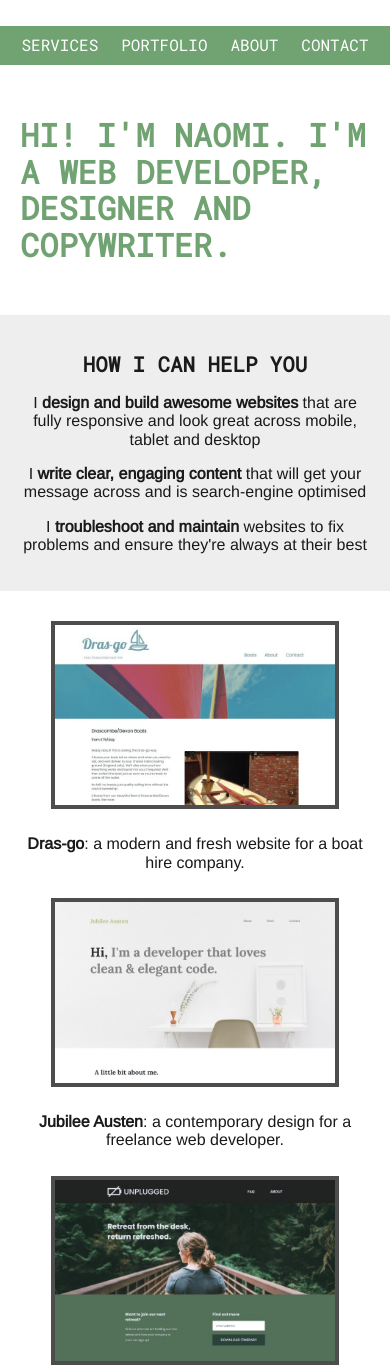
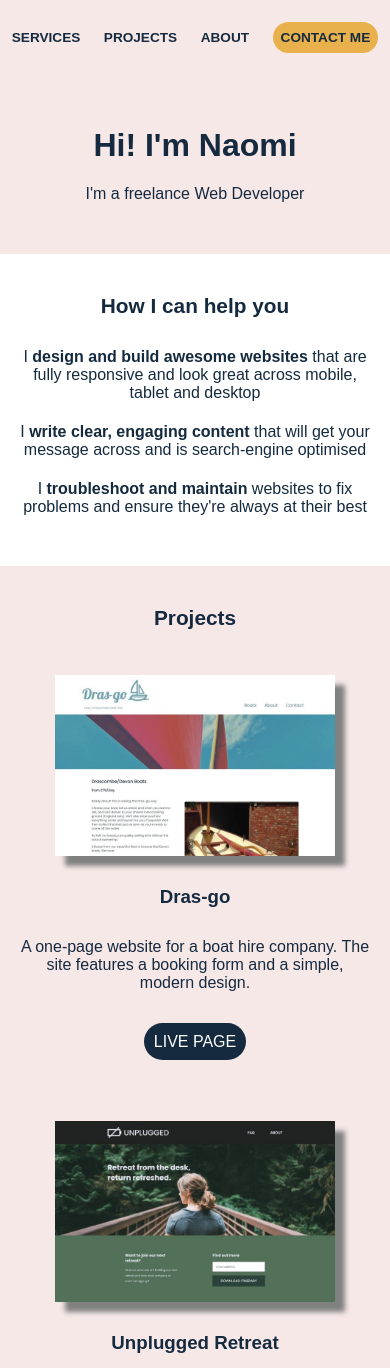
Before and after one commit to naomifathers/my-website, a website built with Parcel: page index.html in a window 390 px wide. Shown: the top 1368 px of the page. Built offline with nearby package versions, Linux system fonts and the light colour scheme; a web font is replaced by a local one.

Commit message:
Redesigned mobile site

```diff
--- a/css/main.css
+++ b/css/main.css
@@ -89,26 +89,31 @@ textarea {
 
   /* UNIVERSAL STYLES */
 
+  * {
+    margin: 0;
+    padding: 0;
+  }
+
    body,
    html {
-     color: #1a1a1a;
-     font-family: 'Arimo', sans-serif;
+     color: #152A3E;
+     font-family: 'Lekton', sans-serif;
      font-size: 16px;
      text-align: center;
    }
 
    a:link,
    a:visited {
-     color: #fff;
-     font-family: 'Roboto Mono', sans-serif;
+     color: #152A3E;
+     font-weight: bold;
      text-decoration: none;
      text-transform: uppercase;
    }
 
    h1,
-   h2 {
-     font-family: 'Roboto Mono', sans-serif;
-     text-transform: uppercase;
+   h2,
+   h3 {
+     font-family: 'Lexend Tera', sans-serif;
    }
 
    h2 {
@@ -117,53 +122,99 @@ textarea {
 
    footer,
    section {
-     padding: 20px;
+     padding: 40px 20px;
    }
 
    ul {
-     background-color: #71a372;
      display: flex;
      justify-content: space-around;
      list-style-type: none;
-     padding: 10px;
+  }
 
+  p {
+    padding: 10px 0;
+  }
+
+  section h2 {
+    padding-bottom: 20px;
+  }
+
+  section h3 {
+    padding: 20px;
   }
 
   /* HEADER */
 
+  header {
+    background-color: #F7E8E8;
+  }
+
   nav {
-     padding-top: 10px;
+    padding: 30px 0 60px;
   }
+
+  nav li {
+    font-size: .85rem;
+  }
+
+  nav span {
+    background-color: #e8b14c;
+    border-radius: 30px;
+    padding: 8px;
+  }
+
+  h1 {
+    background-color: #F7E8E8;
+    font-size: 1.8em;
+    margin: 0 0 30px;
+ }
+
+ header p {
+   padding: 0 0 50px;
+ }
 
    /* MAIN */
 
-   h1 {
-     font-size: 1.8em;
-     color: #71a372;
-     padding: 30px 20px;
-     text-align: left;
-  }
+   #services {
 
-  #services {
-     background-color: #eee;
-  }
+   }
 
-  #portfolio span {
-     font-weight: bold;
-  }
+   #projects {
+     align-items: center;
+     background-color: #F7E8E8;
+     display: flex;
+     flex-direction: column;
+     justify-content: center;
+   }
 
-  #portfolio img {
-     border: 4px solid #4d4d4d;
+   .project-card {
+     padding: 15px 0;
+   }
+
+   .project-card p {
+    margin-bottom: 20px;
+   }
+
+   .project-card span {
+     background-color: #152A3E;
+     border-radius: 30px;
+     padding: 10px;
+   }
+
+   .project-card a {
+    color: #fff;
+    font-weight: normal;
+   }
+
+  #projects img {
+     box-shadow: 10px 10px 5px grey;
      margin: 10px 0;
      width: 80%;
   }
 
-   #about {
-     background-color: #eee;
-  }
-
    #about img {
      border-radius: 50%;
+     margin-bottom: 15px;
      width: 50%;
    }
 
@@ -171,9 +222,11 @@ textarea {
 
    footer {
      align-items: center;
+     background-color: #F7E8E8;
      display: flex;
      flex-direction: column;
      justify-content: center;
+     padding: 50px 0;
    }
 
    #email {
@@ -182,10 +235,15 @@ textarea {
 
    #social {
      width: 80%;
+     padding: 20px 0;
    }
 
    #social ul {
-     margin: 40px 0;
+     margin: 20px 0;
+   }
+
+   #copyright {
+     padding: 20px 0;
    }
 
 
--- a/index.html
+++ b/index.html
@@ -3,7 +3,7 @@
 
 <head>
   <meta charset="utf-8">
-  <title>Naomi Fathers | Web developer, designer and copywriter</title>
+  <title>Naomi Fathers | Web Developer</title>
   <meta name="description" content="">
   <meta name="viewport" content="width=device-width, initial-scale=1">
 
@@ -24,10 +24,12 @@
   <!-- Google Fonts -->
   <link rel="preconnect" href="https://fonts.googleapis.com">
   <link rel="preconnect" href="https://fonts.gstatic.com" crossorigin>
-  <link href="https://fonts.googleapis.com/css2?family=Roboto+Mono&display=swap" rel="stylesheet">
-  <link href="https://fonts.googleapis.com/css2?family=Arimo&display=swap" rel="stylesheet">
+  <link href="https://fonts.googleapis.com/css2?family=Lexend+Tera:wght@300&display=swap" rel="stylesheet">
+  <link href="https://fonts.googleapis.com/css2?family=Lekton&display=swap" rel="stylesheet">
+  <link href="https://fonts.googleapis.com/css2?family=Lekton:wght@700&display=swap" rel="stylesheet">
   <link rel="preconnect" href="https://fonts.googleapis.com">
 
+  <!-- Font Awesome -->
   <script src="https://kit.fontawesome.com/de9a36673b.js" crossorigin="anonymous"></script>
 
 </head>
@@ -37,15 +39,16 @@
     <nav>
       <ul>
         <li><a href="#services">Services</a></li>
-        <li><a href="#portfolio">Portfolio</a></li>
+        <li><a href="#projects">Projects</a></li>
         <li><a href="#about">About</a></li>
-        <li><a href="#email">Contact</a></li>
+        <li><a href="#email"><span>Contact Me</span></a></li>
       </ul>
     </nav>
+    <h1>Hi! I'm Naomi</h1>
+    <p>I'm a freelance Web Developer</p>
   </header>
 
   <main>
-    <h1>Hi! I'm Naomi. I'm a web developer, designer and copywriter.</h1>
 
     <section id="services">
       <h2>How I can help you</h2>
@@ -54,21 +57,32 @@
       <p>I <b>troubleshoot and maintain</b> websites to fix problems and ensure they're always at their best</p>
     </section>
 
-    <section id="portfolio">
-      <img src="./img/dras-go.jpg">
-      <p><span>Dras-go</span>: a modern and fresh website for a boat hire company.</p>
-      <img src="./img/jubilee-austen.jpg">
-      <p><span>Jubilee Austen</span>: a contemporary design for a freelance web developer.</p>
-      <img src="./img/unplugged-retreat.jpg">
-      <p><span>Unplugged</span>: a simple website for a tech retreat.</p>
-      <img src="./img/rogue-pickings.jpg">
-      <p><span>Rogue Pickings</span>: a modern, clean design for a food truck company.</p>
+    <section id="projects">
+      <h2>Projects</h2>
+      <div class="project-card">
+        <img src="./img/dras-go.jpg">
+        <h3>Dras-go</h3>
+        <p>A one-page website for a boat hire company. The site features a booking form and a simple, modern design.</p>
+        <p><span><a href="#">Live Page</a></span>
+      </div>
+      <div class="project-card">
+        <img src="./img/unplugged-retreat.jpg">
+        <h3>Unplugged Retreat</h3>
+        <p>A multi-page website for a tech industry retreat. The site features a clean, informative design and Google Map integration.</p>
+        <p><span><a href="#">Live Page</a></span>
+      </div>
+      <div class="project-card">
+        <img src="./img/rogue-pickings.jpg">
+        <h3>Rogue Pickings</h3>
+        <p>A simple homepage perfect for a pop-up restaurant or food truck. Originally a static website, I converted it into a responsive design using Flexbox.</p>
+        <p><span><a href="#">Live Page</a></span>
+      </div>
     </section>
 
     <section id="about">
       <h2>About</h2>
       <img src="./img/naomifathers.jpg">
-      <p>I’m based just outside Bath, UK, where I live with my partner and our dog. I'm proudly LGBT, love exploring the world, and am passionate about books and music.</p>
+      <p>I’m based just outside Bath, UK, where I live with my partner and our dog. I'm proudly LGBT, love exploring the world, and am passionate about music and books.</p>
       <p>My web development journey began when I completed a coding course with Codecademy. I absolutely loved it and decided to make it my career!</p>
       <p>I have many years' experience writing digital content for websites, blogs and marketing campaigns across a broad range of sectors, including education, charity, IT, and social policy organisations.</p>
       <p>Will work for donuts 🍩</p>
```
